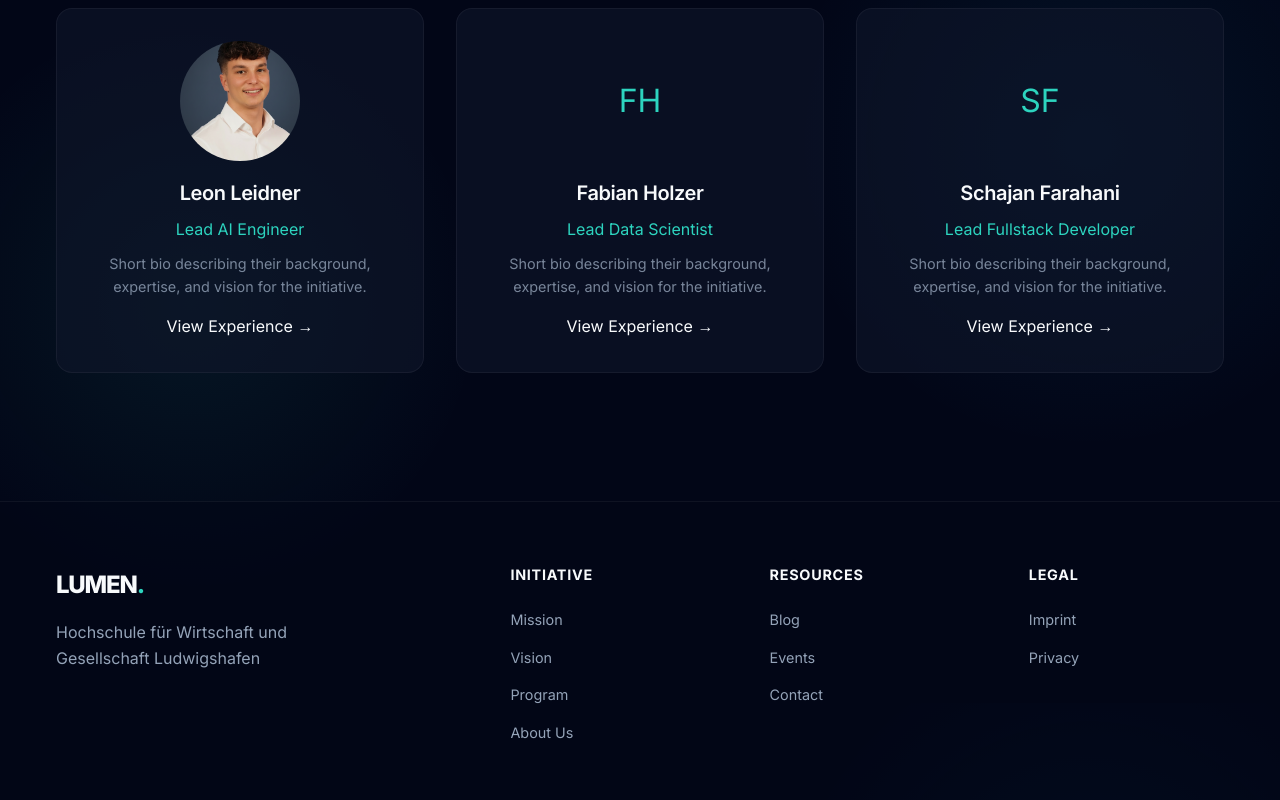
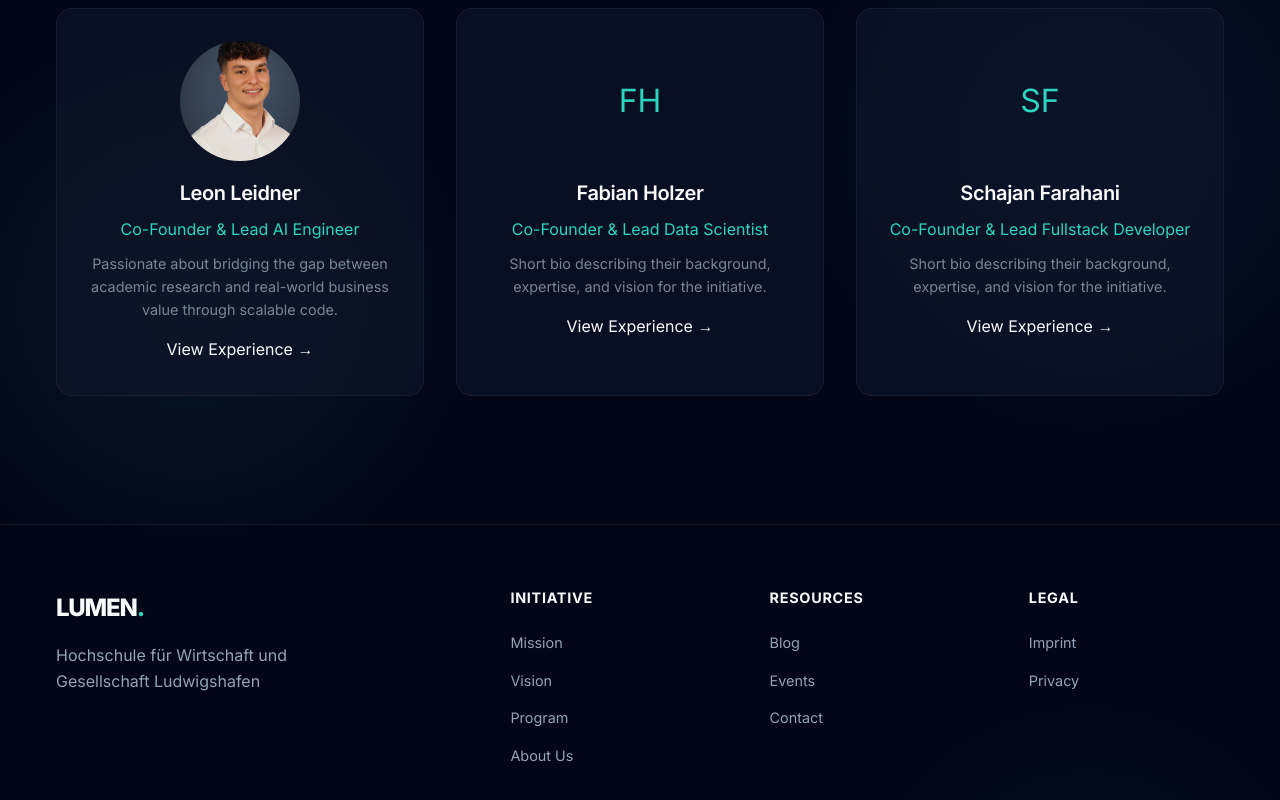
Before and after one commit to leonleidner/LUMEN, a Next.js app: page /about in a window 1280 px wide. Shown: the part 897-1697 px from the top of the page. Built offline with nearby package versions, Linux system fonts and the light colour scheme.

Commit message:
docs: Update team member roles, bios, and experience details on about page and adjust projects page subtitle.

```diff
--- a/src/app/about/page.js
+++ b/src/app/about/page.js
@@ -14,27 +14,27 @@ export default function About() {
             id: 1,
             initials: 'LL',
             name: 'Leon Leidner',
-            role: 'Lead AI Engineer',
+            role: 'Co-Founder & Lead AI Engineer',
             image: 'images/leon.png',
-            bio: 'Short bio describing their background, expertise, and vision for the initiative.',
+            bio: 'Passionate about bridging the gap between academic research and real-world business value through scalable code.',
             experience: [
                 {
                     period: '09/2025 - Present',
                     role: 'Intern AI Engineer',
                     company: 'Siemens AG',
-                    description: 'Internship at Siemens AG as an AI Engineer.'
+                    description: 'Architecting autonomous AI agents for financial anomaly detection and optimizing code performance by 45%.'
                 },
                 {
                     period: '03/2025 - 09/2025',
-                    role: 'Intern IT Management Consultant',
+                    role: 'Intern Management Consultant - Data & AI',
                     company: 'PwC',
-                    description: 'Internship at PwC as an IT Management Consultant.'
+                    description: 'Developed GenAI-based coding agents and calculated quantitative business cases for AI implementation.'
                 },
                 {
                     period: '03/2023 - 03/2025',
                     role: 'Intern Data Science',
                     company: 'Deutsches Forschungszentrum für Künstliche Intelligenz',
-                    description: 'Conducted statistical analysis and built dashboards to drive business decisions.'
+                    description: 'Applied NLP pipelines for automated document structuring and analyzed Industry 4.0 Digital Twin use cases.'
                 }
             ]
         },
@@ -42,7 +42,7 @@ export default function About() {
             id: 2,
             initials: 'FH',
             name: 'Fabian Holzer',
-            role: 'Lead Data Scientist',
+            role: 'Co-Founder & Lead Data Scientist',
             bio: 'Short bio describing their background, expertise, and vision for the initiative.',
             experience: [
                 {
@@ -63,7 +63,7 @@ export default function About() {
             id: 3,
             initials: 'SF',
             name: 'Schajan Farahani',
-            role: 'Lead Fullstack Developer',
+            role: 'Co-Founder & Lead Fullstack Developer',
             bio: 'Short bio describing their background, expertise, and vision for the initiative.',
             experience: [
                 {
--- a/src/app/projects/page.js
+++ b/src/app/projects/page.js
@@ -79,7 +79,7 @@ export default function Projects() {
             <section className="section" style={{ paddingTop: '150px', paddingBottom: '50px' }}>
                 <div className="container">
                     <div className="section-header fade-in-up">
-                        <span className="hero-subtitle">Our Work</span>
+                        <span className="hero-subtitle">The Work</span>
                         <h1>Projects</h1>
                         <p style={{ fontSize: '1.2rem', maxWidth: '700px', margin: '0 auto' }}>
                             Explore the open-source projects and initiatives driven by the LUMEN community.
```
